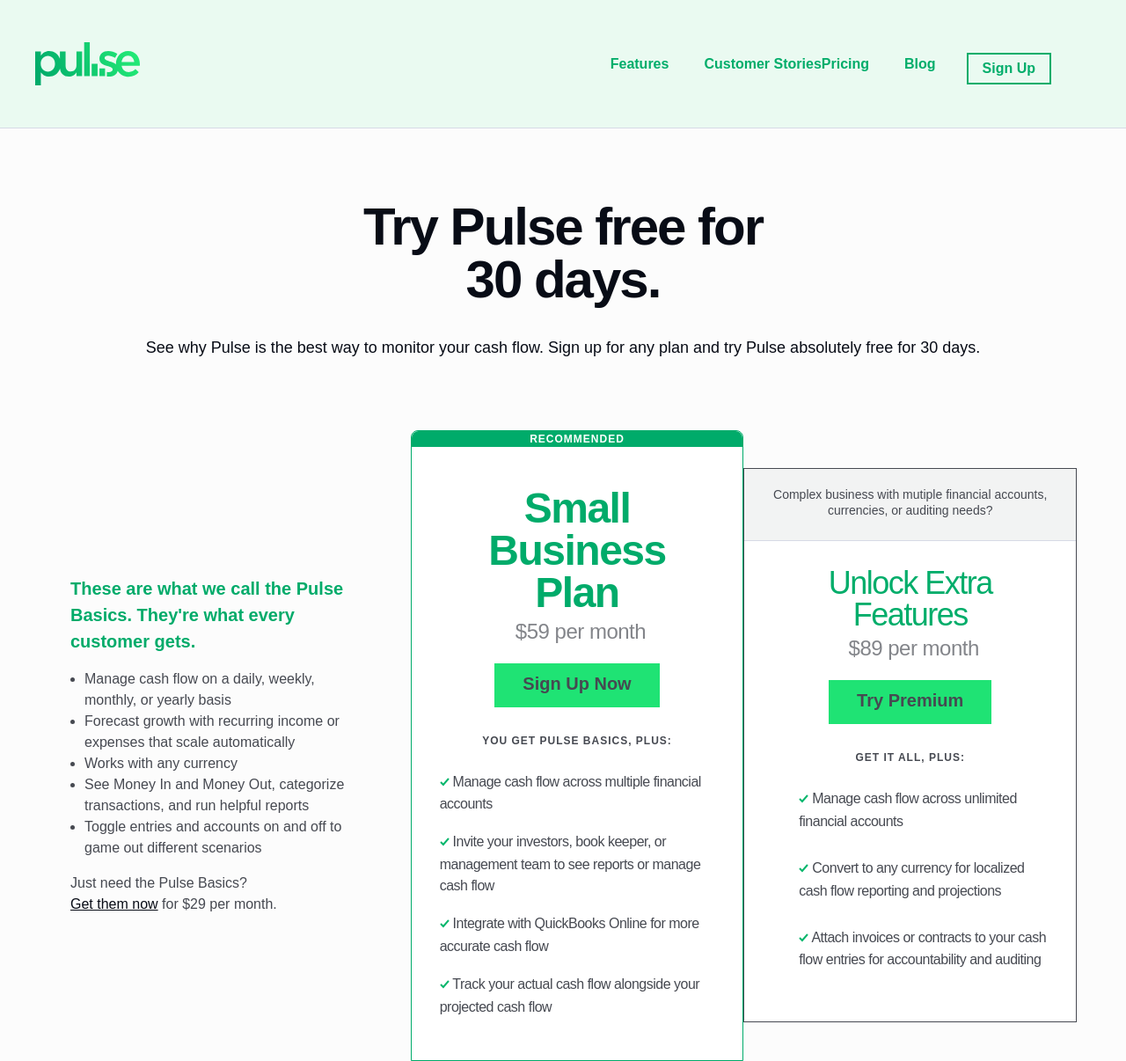
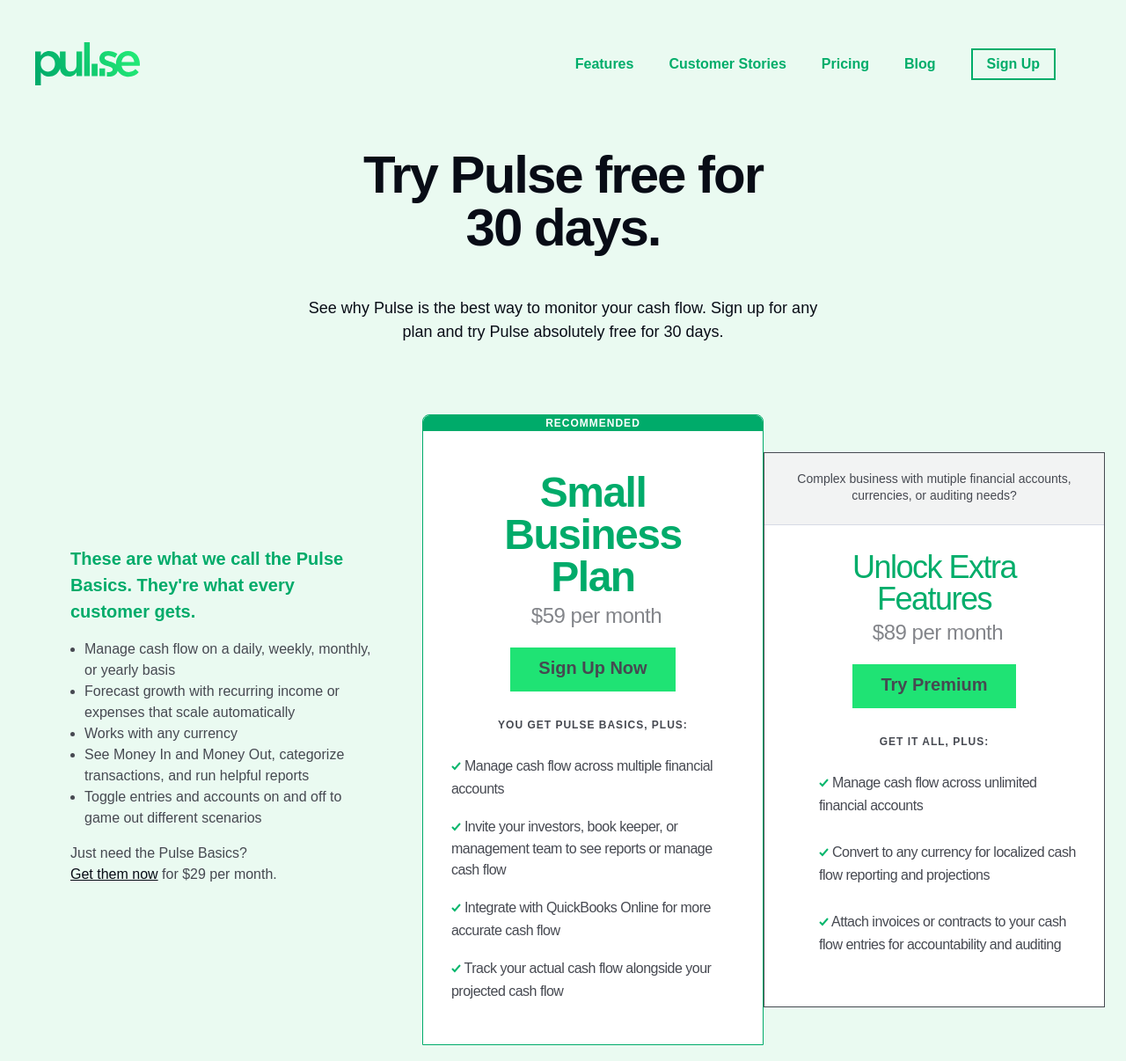
Before and after one commit to jakenton/Responsiveness-Project, a plain HTML site: page index.html in a window 1280 px wide. Shown: the top 1206 px of the page at 88% size. Drawn offline with Linux system fonts and the light colour scheme.

Commit message:
Increases fidelity with live site 05Jun2025

```diff
--- a/index.html
+++ b/index.html
@@ -28,14 +28,16 @@
                     <li class="nav__list-link">
                         <a href="#features" class="nav__link">Features</a>
                     </li>
-                        <a href="#customerStories" class="nav__link">Customer Stories</a>
+                     <li class="nav__list-link">
+                        <a href="#customerstories" class="nav__link">Customer Stories</a>
+                    </li>
                     <li class="nav__list-link">
                         <a href="https://pulseapp.com/pricing" class="nav__link">Pricing</a>
                     </li>
                     <li class="nav__list-link">
                         <a href="#blog" class="nav__link">Blog</a>
                     </li>
-                    <li class="nav__list-link">
+                    <li>
                         <a type="button" class="button__signUp">Sign Up</a>
                     </li>
                 </ul>
@@ -45,13 +47,16 @@
 
 <!-- Build a hero with a pricing table of 3 columns -->
 
-<main>
+<main id="content" role="main">
     <section class="hero__main">
         <div class="hero__text">
-            <h1 class="hero__text-top">
-                Try Pulse free for <br>30 days.</br>
-            </h1>
-            <p class="hero__text-bottom">See why Pulse is the best way to monitor your cash flow. Sign up for any plan and try Pulse absolutely free for 30 days.</p>
+            <div class="hero__text-center">
+                <h1 class="hero__text-top">
+                    Try Pulse free for <br class="hero__top-break">30 days.</br>
+                </h1>
+                <p class="hero__text-bottom">See why Pulse is the best way to monitor your cash flow. Sign up for any plan and try Pulse absolutely free for 30 days.
+                </p>
+            </div>
         </div>
         <div class="hero__container">
             <div class="pricing__blocks">
--- a/style.css
+++ b/style.css
@@ -35,6 +35,7 @@ body, html {
 
 .header {
     border-bottom-width: 1px;
+    border: none;
 }
 
 /* .header {
@@ -51,26 +52,24 @@ body, html {
 @media screen and (min-width: 770px) {
     .header {
         background-color: #eafaf1;
+        display: flex;
+        flex-wrap: wrap;
+        flex-direction: column;
     }
 }
 
 /* Updated from "header__left-column" */
 .header__container {
+    display: grid;
     width: 100%;
     max-width: 1200px;
     margin: 0 auto;
     padding: 3rem 1.5rem;
 }
 
-/* @media screen and (min-width: 460px) {
-    .header__left-column {
-        padding-right: 5rem;
-    }
-} */
-
 /* JK: Alter this for responsive heading */
 @media screen and (min-width: 770px) {
-    .header__left-column {
+    .header__container {
         padding-top: 3rem;
         padding-bottom: 3rem;
     }
@@ -123,6 +122,7 @@ body, html {
     padding: 0;
     margin: 0;
     width: auto;
+    position: relative;
 }
 
 /* .header__right-column {
@@ -154,7 +154,7 @@ nav__list i {
     color: #00ad6a;
     font-weight: 800;
     text-decoration: none;
-
+    background-color: transparent;
 }
 
 .nav__link:hover {
@@ -162,6 +162,37 @@ nav__list i {
 }
 
 .button__signUp {
+    font-size: 1rem;
+    padding: 0.25rem 1rem;
+    line-height: 1.5;
+    height: auto;
+    color: #00ad6a;
+    border-color: #00ad6a;
+    background-color: transparent;
+    position: relative;
+    display: inline-block;
+    font-weight: 800;
+    text-decoration: none;
+    border-width: 2px;
+    text-align: center;
+    cursor: pointer;
+    margin-right: 2.5rem;
+}
+
+.button__signUp::before {
+    display: none;
+    content: "";
+    position: absolute;
+    top: -2px;
+    right: -2px;
+    bottom: -2px;
+    left: -2px;
+    background-color: transparent;
+    transform: translate3d(-5px, 5px, -1px);
+    transform-style: preserve-3d;
+}
+
+/* .button__signUp {
     font-size: 1rem;
     text-align: center;
     text-decoration: none;
@@ -177,41 +208,57 @@ nav__list i {
     cursor: pointer;
     transform: translate3d(-5px, 5px, -1px);
     transform-style: preserve-3d;
+} */
+
+.button__signUp:hover {
+    color: #00ad6a;
+    box-shadow: -5px 5px #00ad6a;
+    transform: translate3d(5px, -5px, 0);
 }
 
-/* ASK HARRY: Making is so that the button shadow is static */
-.button__signUp:hover {
+.button__signUp:hover::before {
     color: #00ad6a;
     box-shadow: -5px 5px #dadbdc;
     transform: translate3d(5px, -5px, 0);
 }
 
-
 /* HERO */
 
-.hero__main {
-    border-bottom-width: 4px;
-    color: #464951;
+#content {
+    display: block;
 }
 
+.hero__main {
+    border-bottom-width: 1px;
+    background-color: #eafaf1;
+}
+
+/* JK: The Hero Text needs to be more responsive */
 .hero__text {
-    display: flex;
-    flex-wrap: wrap;
-    flex-direction: column;
-    justify-content: space-between;
-    align-items: center;
+    padding-bottom: 1rem;
     width: 100%;
     max-width: 1200px;
     margin: 0 auto;
-    padding: 2rem 1.5rem 1rem 1.5rem;
+    padding: 1.5rem;
 }
 
 @media screen and (min-width: 1000px) {
     .hero__text {
-        display: flex;
         padding-bottom: 2.5rem;
         margin-bottom: 2.5rem;
         justify-content: center;
+        display: flex;
+    }
+}
+
+.hero__text-center {
+    width: 100%;
+    max-width: 600px;
+}
+
+@media screen and (min-width: 1000px) {
+    .hero__text-center {
+        text-align: center;
     }
 }
 
@@ -232,16 +279,21 @@ nav__list i {
     color: #080c16;
     font-size: 3.75rem;
     text-align: center;
+    margin: 0;
     margin-bottom: 1rem;
     line-height: 1;
 }
 
-/* @media screen and (min-width: 1000px) {
+.hero__top-break {
+    display: inline-block;
+}
+
+@media screen and (min-width: 1000px) {
     .hero__text-top {
         font-size: 3.75rem;
         margin-bottom: 3rem;
     }
-} */
+}
 
 /* .hero__text-top {
     display: flex;
@@ -259,7 +311,7 @@ nav__list i {
 .hero__text-bottom {
     color: #080c16;
     font-size: 1.125rem;
-    text-align: center;
+    margin: 0;
     margin-bottom: 0;
 }
 
@@ -277,34 +329,35 @@ nav__list i {
 } */
 
 .hero__container {
-    color: #464951;
     width: 100%;
     max-width: 1200px;
-    margin: 0 auto;
-    padding: 0 1.5rem;
+    margin: 0 auto 0 auto;
+    padding: 0 1.5rem 0 1.5rem;
 }
 
 .pricing__blocks {
-    display: flex;
-    /* flex-wrap: wrap; */
-    align-items: center;
-    width: 100%;
     margin-left: -1rem;
     margin-right: -1rem;
-
 }
 
-@media screen and (max-width: 1200px) {
+@media screen and (min-width: 1000px) {
     .pricing__blocks {
-        flex-wrap: wrap;
+        display: flex;
+        align-items: center;
     }
 }
 
 .left__block {
-    display: flex;
-    color: #464951;
-    padding: 2rem;
-    width: 33%;
+    margin-bottom: 2rem;
+}
+
+@media screen and (min-width: 1000px) {
+    .left__block {
+        width: 33.33333%;
+        display: flex;
+        align-items: center;
+        padding: 2rem;
+    }
 }
 
 .left__container {
@@ -322,19 +375,25 @@ nav__list i {
     font-size: 1.25rem;
     margin-bottom: 1rem;
     margin-top: 0;
+    line-height: 1.5;
 }
 
 .left__block-list {
     display: block;
-    color: #464951;
     font-size: 1rem;
+    margin: 0;
     margin-bottom: 1rem;
-    margin-left: 1rem;
+    margin-left: 2rem;
     padding: 0;
 }
 
+@media screen and (min-width: 1000px) {
+    .left__block-list {
+        margin-left: 1rem;
+    }
+}
+
 .left__block-endtext {
-    margin-bottom: 0;
     font-size: 1rem;
     margin: 0;
 }
@@ -641,7 +700,7 @@ nav__list i {
     padding: 0 1.5rem;
 }
 
-@media screen and (min-width: 1000px) {
+@media screen and (min-width: 770px) {
     .subvert__container {
         padding-top: 6rem;
         padding-bottom: 6rem;
@@ -690,7 +749,7 @@ nav__list i {
     color: #464951;
 }
 
-@media screen and (min-width: 1000px) {
+@media screen and (min-width: 770px) {
     .container__faq {
         padding-top: 6rem;
         padding-bottom: 5rem;
```
